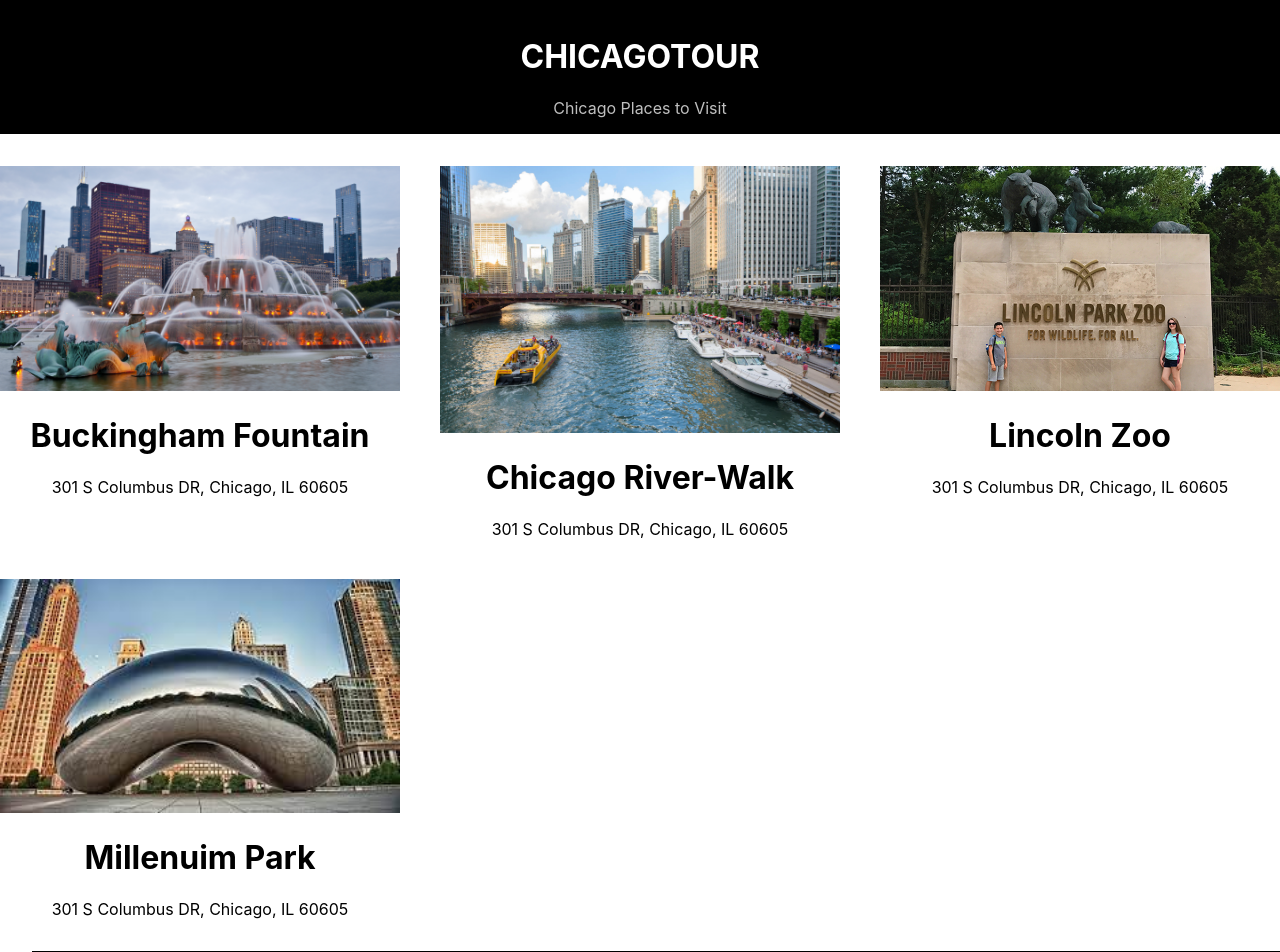
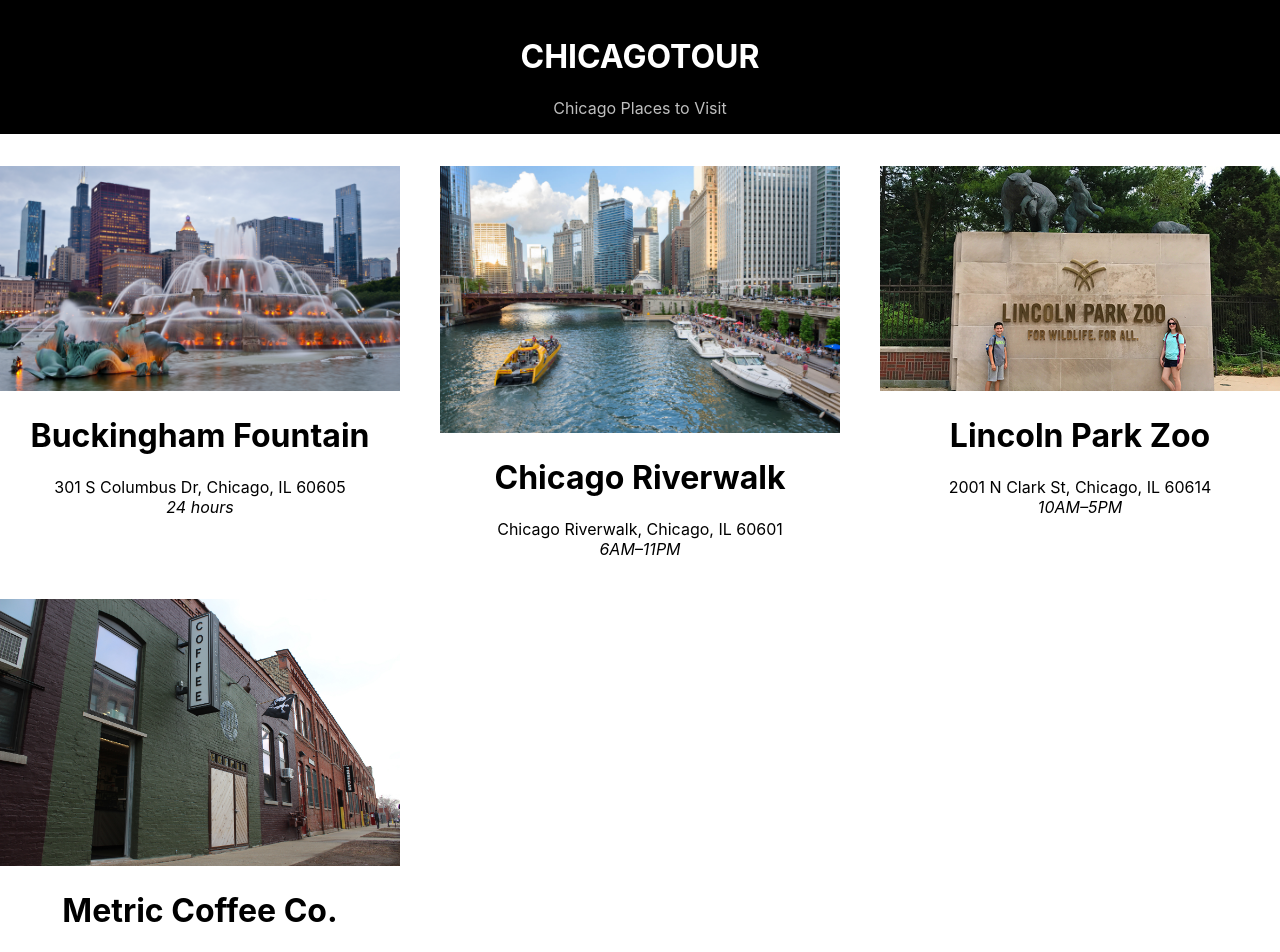
Before and after one commit to Aika586/chicagotour, a React (Create React App) app: page / in a window 1280 px wide. Shown: the top 952 px of the page. Built offline with nearby package versions, Linux system fonts and the light colour scheme.

Commit message:
dynamic content and footer

```diff
--- a/src/Footer.css
+++ b/src/Footer.css
@@ -6,5 +6,4 @@
     margin:2em;
     background-color:rgb(0,0,0);
     color:#fff;
-    font-size:
 }
--- a/src/PLACEList.js
+++ b/src/PLACEList.js
@@ -1,32 +1,27 @@
 import React from 'react';
 import PLACESSpace from './PLACESSpace';
 import './PLACEList.css'
-
+import data from './places-data.json'
 
 
 export default function PLACEList() {
-    return (
-        <div className="PLACEList">
-            <PLACESSpace
-            name="Buckingham Fountain"
-            address="301 S Columbus DR, Chicago, IL 60605"
-            image="buckingham-fountain.png"
-                            />
-            <PLACESSpace
-            name="Chicago River-Walk"
-            address="301 S Columbus DR, Chicago, IL 60605"
-            image="chicago-riverwalk.jpeg"/>
 
-            <PLACESSpace
-            name="Lincoln Zoo"
-            address="301 S Columbus DR, Chicago, IL 60605"
-            image="lincoln-zoo.jpeg"/>
+    const places = data.map(({ title, address, images,hours }) => {
+  return <PLACESSpace key={title}
+                    name={title}
+                    address={address} image={images[0]}
+                    hours={hours} />;
+});
 
-            <PLACESSpace
-            name="Millenuim Park"
-            address="301 S Columbus DR, Chicago, IL 60605"
-            image="millenium-park.jpeg"/>
+    return(
+    <div className="PLACEList">
 
-        </div>
+        {places}
+
+    </div>
+
+
     )
+
+
 }
--- a/src/PLACESSpace.css
+++ b/src/PLACESSpace.css
@@ -8,3 +8,7 @@
     width:100%;
     height:auto;
 }
+
+.hours{
+    font-style:italic;
+}
--- a/src/PLACESSpace.js
+++ b/src/PLACESSpace.js
@@ -4,13 +4,14 @@
 
 
 export default function PLACESSpace(props) {
-    const{name,image,address}=props
+    const{name,image,address,hours}=props
     return (
         <div className="PLACESSpace">
             <img src={`${process.env.PUBLIC_URL}/images/${image}`}
              width ='300' height ='300' alt="Hello"/>
             <h1> {name}</h1>
             <div>{address}</div>
+            <div className='hours'>{hours}</div>
 
         </div>
     )
--- /dev/null
+++ b/src/places-data.json
@@ -0,0 +1,43 @@
+
+
+  [
+    {
+      "title": "Buckingham Fountain",
+      "desc": "Buckingham Fountain is a Chicago Landmark in the center of Grant Park, and between Queen's Landing and Congress Parkway.",
+      "address": "301 S Columbus Dr, Chicago, IL 60605",
+      "geo": { "lat": 0, "lon": 0 },
+      "images": ["buckingham-fountain.png"],
+      "features": ["outdoors", "art"],
+      "hours": "24 hours"
+    },
+    {
+      "title": "Chicago Riverwalk",
+      "desc": "The Chicago Riverwalk is a multi-use public space located on the south bank of the main branch of the Chicago River, extending from Lake Shore Drive and Lake Michigan to Lake Street.",
+      "address": "Chicago Riverwalk, Chicago, IL 60601",
+      "geo": { "lat": 0, "lon": 0 },
+      "images": ["chicago-riverwalk.jpeg"],
+      "features": ["outdoors", "toilet"],
+      "hours": "6AM–11PM"
+    },
+    {
+      "title": "Lincoln Park Zoo",
+      "desc": "Lincoln Park Zoo is a 35-acre zoo in Lincoln Park, Chicago, Illinois",
+      "address": "2001 N Clark St, Chicago, IL 60614",
+      "geo": { "lat": 0, "lon": 0 },
+      "images": ["lincoln-zoo.jpeg"],
+      "website": "https://www.lpzoo.org/",
+      "features": ["outdoors"],
+      "hours": "10AM–5PM"
+    },
+    {
+      "title": "Metric Coffee Co.",
+      "desc": "Industrial-chic spot featuring house-roasted beans brewed in hot or cold drinks.",
+      "address": "2021 W Fulton St suite k-101b, Chicago, IL 60612",
+      "geo": { "lat": 0, "lon": 0 },
+      "images": ["metric-coffee.jpeg"],
+      "opens": "10am",
+      "closes": "5pm",
+      "features": ["outdoors", "coffee"],
+      "hours": "7AM-4PM"
+    }
+  ]
```
